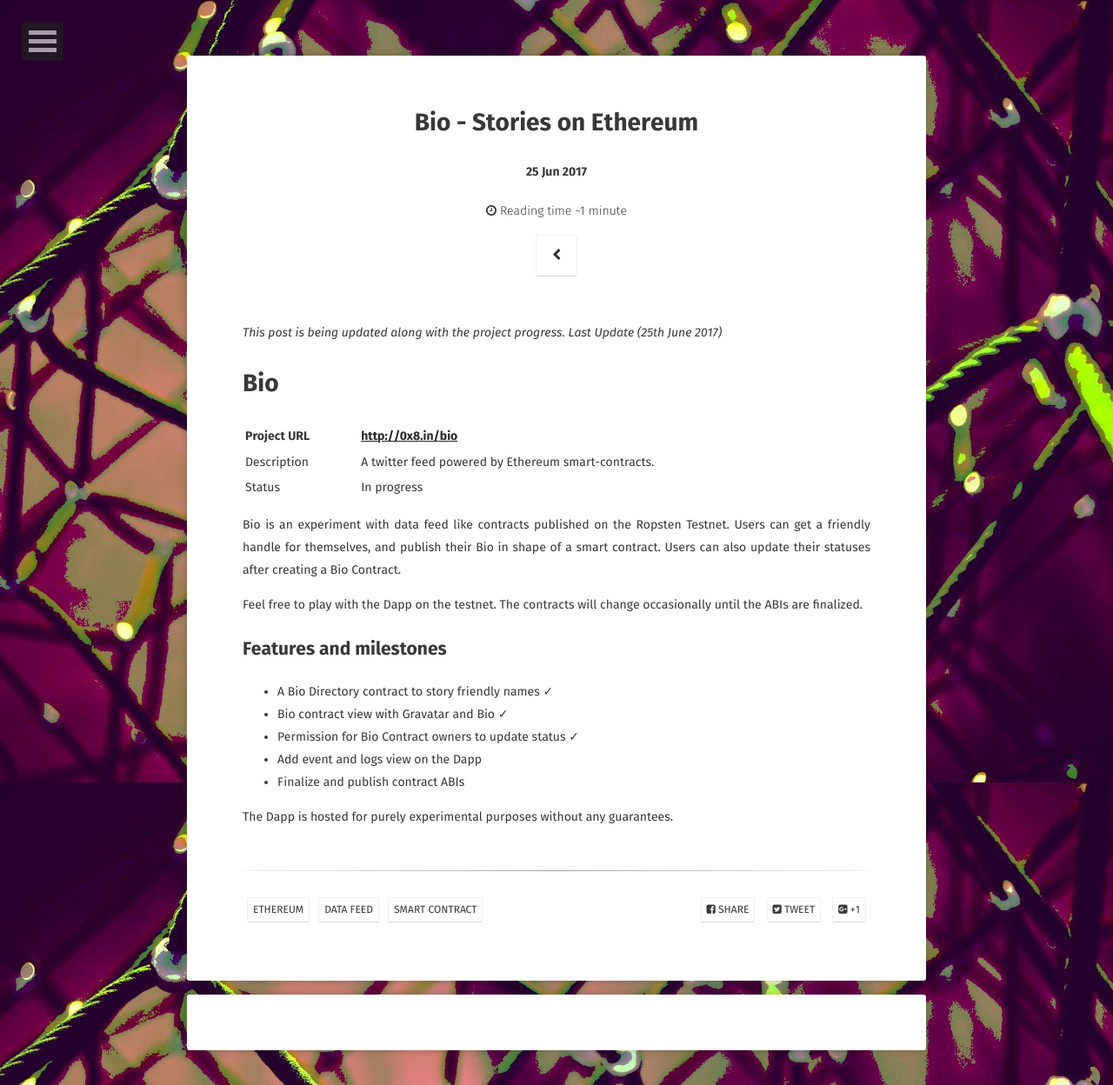
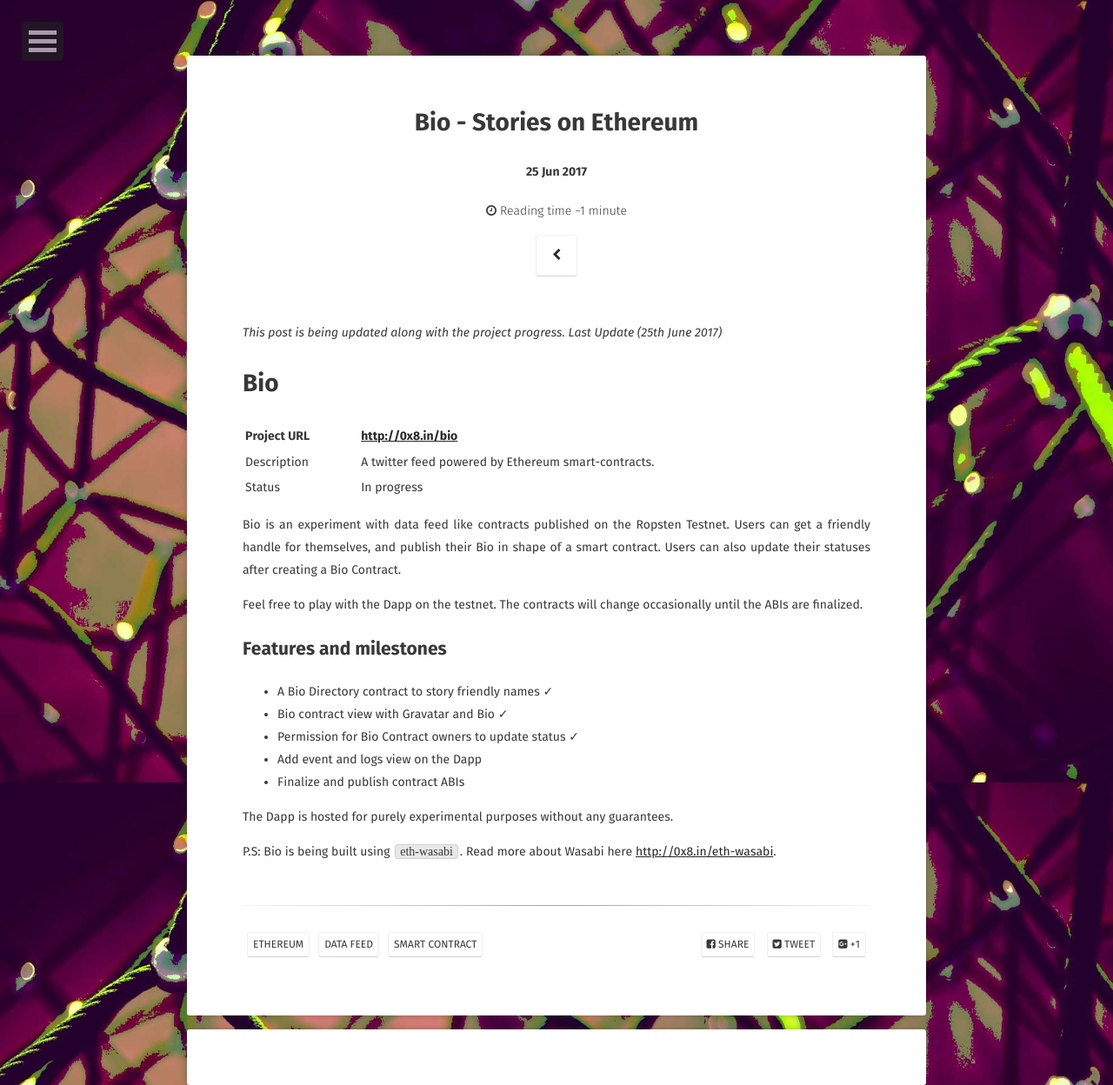
Before and after one commit to hexeight/hexeight.github.io, a Jekyll site: the page built from _posts/2017-25-06-eth-bio.md, in a window 1280 px wide. Shown: the whole page at 87% size. Built offline with Jekyll 4.4.1, drawn with Linux system fonts in a browser that asks for light colours; some web fonts are replaced; comment, search, counter and statistics services are not loaded.

Commit message:
Bio project update

```diff
--- a/_posts/2017-25-06-eth-bio.md
+++ b/_posts/2017-25-06-eth-bio.md
@@ -33,3 +33,5 @@
 - Finalize and publish contract ABIs
 
 The Dapp is hosted for purely experimental purposes without any guarantees.
+
+P.S: Bio is being built using `eth-wasabi`. Read more about Wasabi here [http://0x8.in/eth-wasabi](http://0x8.in/eth-wasabi).
```
